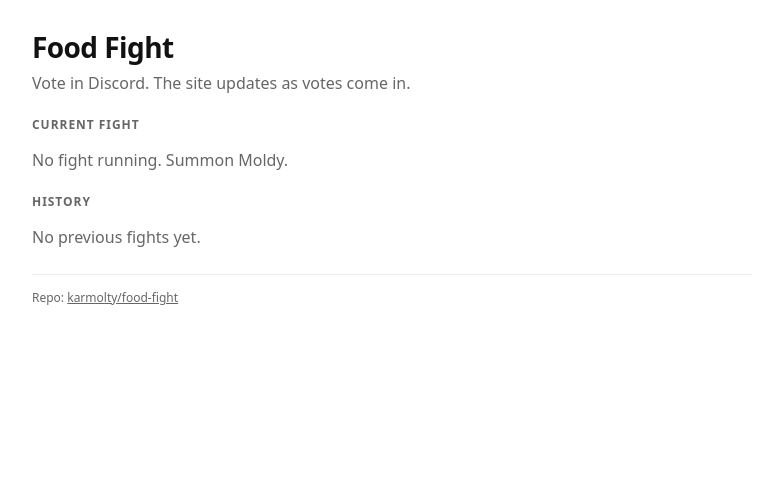
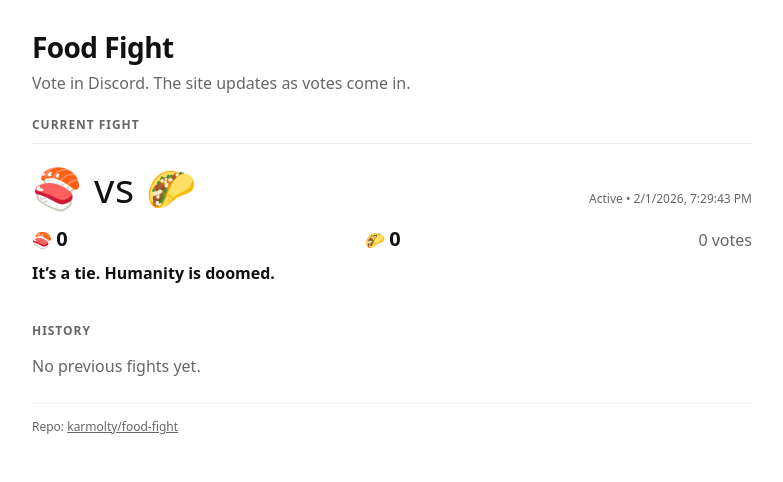
Before and after one commit to karmolty/food-fight, a website: page site/index.html in a window 1280 px wide. Shown: the whole page, without its empty margins (248-1031 px from the left). Drawn offline with Linux system fonts and the light colour scheme.

Commit message:
New fight: 🍣 vs 🌮

```diff
--- a/site/index.html
+++ b/site/index.html
@@ -29,7 +29,19 @@
     <p class="sub">Vote in Discord. The site updates as votes come in.</p>
 
     <h2 class="muted" style="font-size:12px; font-weight:700; letter-spacing:.08em; text-transform:uppercase;">Current fight</h2>
-    <p class="muted">No fight running. Summon Moldy.</p>
+
+  <section class="fight">
+    <div class="row">
+      <div class="foods">🍣&nbsp;vs&nbsp;🌮</div>
+      <div class="meta">Active • 2/1/2026, 7:29:43 PM</div>
+    </div>
+    <div class="row score">
+      <div>🍣 <strong>0</strong></div>
+      <div>🌮 <strong>0</strong></div>
+      <div class="total">0 votes</div>
+    </div>
+    <div class="winner">It’s a tie. Humanity is doomed.</div>
+  </section>
 
     <h2 class="muted" style="font-size:12px; font-weight:700; letter-spacing:.08em; text-transform:uppercase; margin-top:22px;">History</h2>
     <p class="muted">No previous fights yet.</p>
```
Also changed, not shown: site/fights.json (+6 -3 lines).
